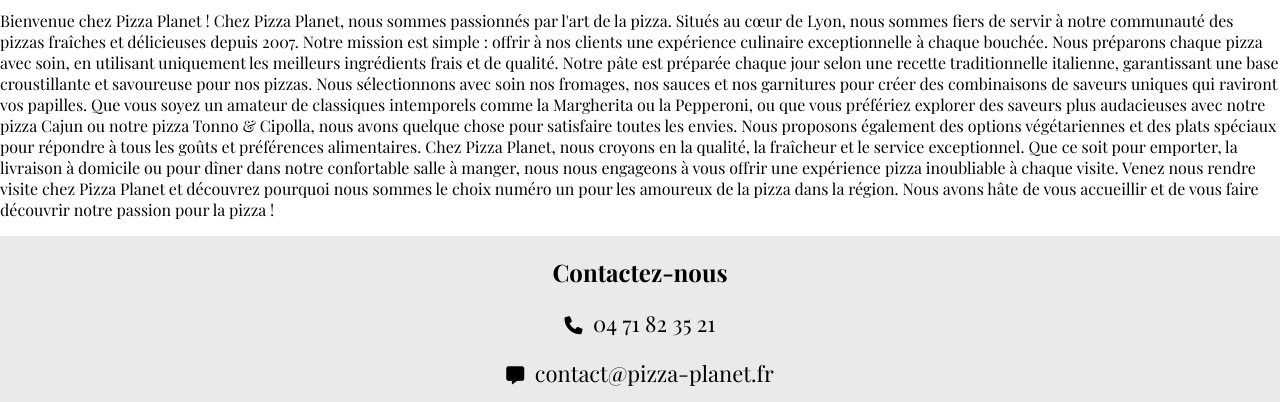
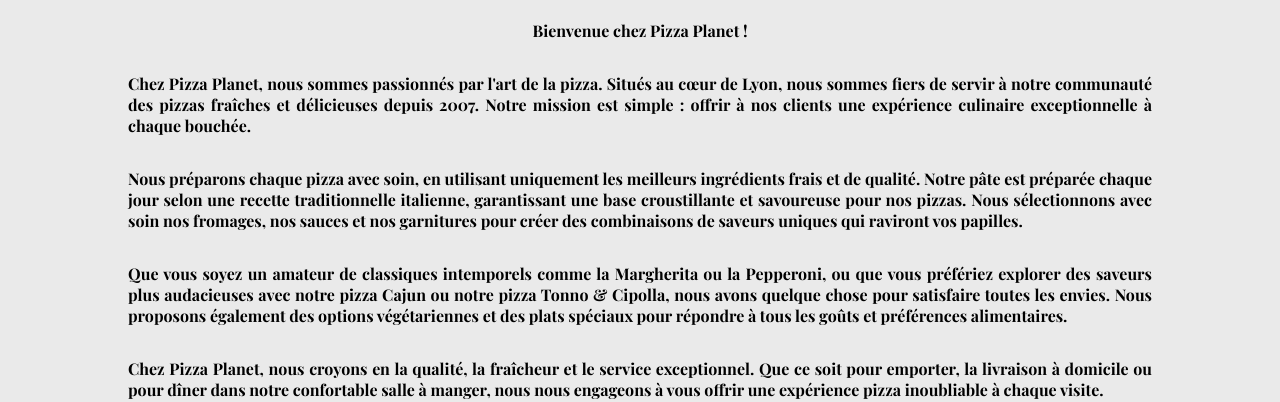
Before and after one commit to aewenn/pizzaplanet_project, a plain HTML site: page about.html in a window 1280 px wide. Shown: the part 106-508 px from the top of the page. Drawn offline with nearby package versions, Linux system fonts and the light colour scheme; a web font is replaced by a local one.

Commit message:
Modifications tarifs et page à propos

```diff
--- a/about.html
+++ b/about.html
@@ -25,39 +25,34 @@
     </header>
 
     <section class="about">
-        <p>Bienvenue chez Pizza Planet !
+        <p>Bienvenue chez Pizza Planet !</p>
+        <p>Chez Pizza Planet, nous sommes passionnés par l'art de la pizza. Situés au cœur de Lyon, nous sommes
+            fiers de servir à notre communauté des pizzas fraîches et délicieuses depuis 2007.
+            Notre mission est simple : offrir à nos clients une expérience culinaire exceptionnelle à chaque bouchée.
+        </p>
+        <p>Nous préparons chaque pizza avec soin, en utilisant uniquement les meilleurs ingrédients frais et de
+            qualité. Notre pâte est préparée chaque jour selon une recette traditionnelle italienne, garantissant une
+            base croustillante et
+            savoureuse pour nos pizzas. Nous sélectionnons avec soin nos fromages, nos sauces et nos garnitures pour
+            créer des
+            combinaisons de saveurs uniques qui raviront vos papilles.</p>
+        <p>Que vous soyez un amateur de classiques intemporels comme la Margherita ou la Pepperoni, ou que vous
+            préfériez explorer des saveurs plus audacieuses avec notre pizza Cajun ou notre pizza Tonno & Cipolla, nous
+            avons quelque chose
+            pour satisfaire toutes les envies. Nous proposons également des options végétariennes et des plats spéciaux
+            pour
+            répondre à tous les goûts et préférences alimentaires.</p>
 
-            Chez Pizza Planet, nous sommes passionnés par l'art de la pizza. Situés au cœur de Lyon, nous sommes
-            fiers de servir à notre communauté des pizzas fraîches et délicieuses depuis 2007.
-            Notre mission
-            est simple : offrir à nos clients une expérience culinaire exceptionnelle à chaque bouchée.
+        <p>Chez Pizza Planet, nous croyons en la qualité, la fraîcheur et le service exceptionnel. Que ce soit pour
+            emporter, la livraison à domicile ou pour dîner dans notre confortable salle à manger, nous nous engageons à
+            vous offrir
+            une expérience pizza inoubliable à chaque visite.</p>
 
-            Nous préparons chaque pizza avec soin, en utilisant uniquement les meilleurs ingrédients frais et de
-            qualité. Notre pâte
-            est préparée chaque jour selon une recette traditionnelle italienne, garantissant une base croustillante et
-            savoureuse
-            pour nos pizzas. Nous sélectionnons avec soin nos fromages, nos sauces et nos garnitures pour créer des
-            combinaisons de
-            saveurs uniques qui raviront vos papilles.
-
-            Que vous soyez un amateur de classiques intemporels comme la Margherita ou la Pepperoni, ou que vous
-            préfériez explorer
-            des saveurs plus audacieuses avec notre pizza Cajun ou notre pizza Tonno & Cipolla, nous avons quelque chose
-            pour
-            satisfaire toutes les envies. Nous proposons également des options végétariennes et des plats spéciaux pour
-            répondre à
-            tous les goûts et préférences alimentaires.
-
-            Chez Pizza Planet, nous croyons en la qualité, la fraîcheur et le service exceptionnel. Que ce soit pour
-            emporter, la
-            livraison à domicile ou pour dîner dans notre confortable salle à manger, nous nous engageons à vous offrir
-            une
-            expérience pizza inoubliable à chaque visite.
-
-            Venez nous rendre visite chez Pizza Planet et découvrez pourquoi nous sommes le choix numéro un pour les
-            amoureux de la
-            pizza dans la région. Nous avons hâte de vous accueillir et de vous faire découvrir notre passion pour la
+        <p>Venez nous rendre visite chez Pizza Planet et découvrez pourquoi nous sommes le choix numéro un pour les
+            amoureux de la pizza dans la région. Nous avons hâte de vous accueillir et de vous faire découvrir notre
+            passion pour la
             pizza !</p>
+        <img src="./images/pizza-heart.webp" alt="pizza en forme de coeur">
     </section>
 
     <section class="contact-container">
--- a/style/style.css
+++ b/style/style.css
@@ -143,6 +143,51 @@ a:hover {
     padding-right: 5px;
 }
 
+.about {
+    background-color: #eaeaea;
+    display: flex;
+    flex-direction: column;
+    justify-content: center;
+    align-items: center;
+    padding-top: 10px;
+    padding-left: 10%;
+    padding-right: 10%;
+}
+
+.about p {
+    text-align: justify;
+    font-weight: 700;
+}
+
+.about img {
+    object-fit: cover;
+    height: 350px;
+    width: 100%;
+    border-radius: 20px;
+    padding-top: 10px;
+}
+
+.tarifs-container {
+    display: flex;
+    justify-content: center;
+    align-items: center;
+    flex-direction: column;
+    background-color: #eaeaea;
+    padding-top: 10px;
+    padding-left: 10%;
+    padding-right: 10%;
+}
+
+.tarifs-container p {
+    text-align: center;
+}
+
+.tarifs-container img {
+    width: 100%;
+    object-fit: cover;
+    height: 100%;
+}
+
 footer {
     display: flex;
     justify-content: space-between;
@@ -180,6 +225,10 @@ footer img {
 
     .pizza-card {
         width: 30%;
+    }
+
+    .about img {
+        height: 500px;
     }
 }
 
@@ -235,6 +284,6 @@ footer img {
     .footer-nav-bar ul {
         font-size: 14px;
         margin-right: 10px;
-        gap:80px;
+        gap: 80px;
     }
 }
```
Also changed, not shown: tarifs.html (+6 -0 lines), images/pizza-heart.webp (added), 2 other files.
